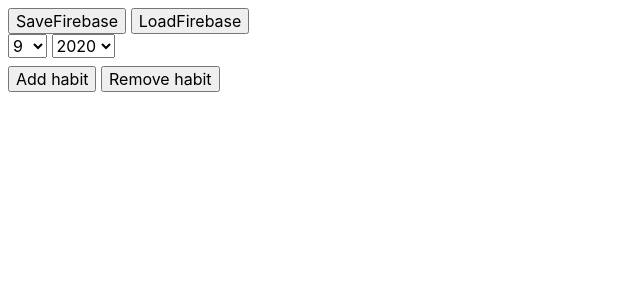
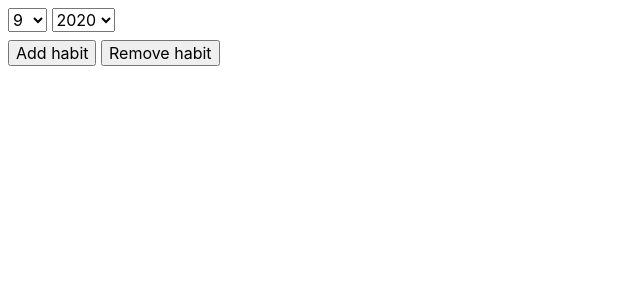
Before and after one commit to lorenzodalaqua/habit-tracker-svelte, a Svelte app: page / in a window 1280 px wide. Shown: the top 300 px of the page, without its empty margins (0-640 px from the left). Built offline with nearby package versions, Linux system fonts and the light colour scheme.

Commit message:
Removed temporary testing code and added readme.

```diff
--- a/src/App.svelte
+++ b/src/App.svelte
@@ -1,7 +1,6 @@
 <script>
   import { onMount } from 'svelte';
   import HabitRow from './ui/row-wrapper.svelte';
-  import { readDoc, readAll, storeDoc } from './core/firebase';
 
   const date = new Date();
   let month = date.getMonth() + 1;
@@ -20,17 +19,6 @@
   function loadFromLocalStorage() {
     habits = Number(localStorage.getItem('habits-number'));
   }
-  function saveFirebase() {
-    storeDoc('testing', 'new', {
-      id: '2',
-      name: 'lorenzo',
-      date: new Date()
-    }).then(doc => console.log('Saved:', doc));
-  }
-  function loadFirebase() {
-    //readDoc('testing', 'lorenzo').then(doc => console.log('Loaded:', doc));
-    readAll('testing').then(docs => docs.forEach(doc => console.log(doc)));
-  }
   onMount(loadFromLocalStorage);
 </script>
 
@@ -42,8 +30,6 @@
 
 <svelte:window on:focus={loadFromLocalStorage} on:blur={saveToLocalStorage} />
 <main>
-  <button on:click={saveFirebase}>SaveFirebase</button>
-  <button on:click={loadFirebase}>LoadFirebase</button>
   <div>
     <select bind:value={month}>
       {#each months as monthNumber}
```
Also changed, not shown: 1 other file (tests, documents, lock files or other folders).
